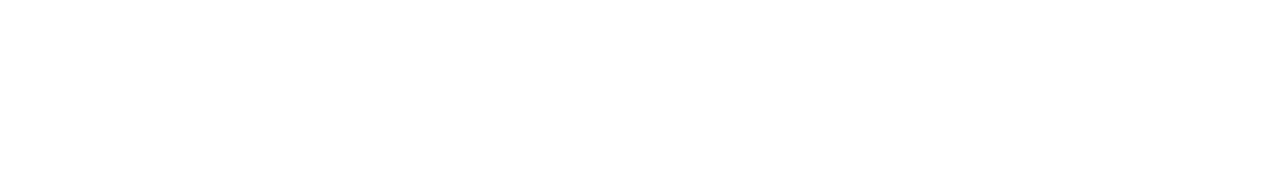
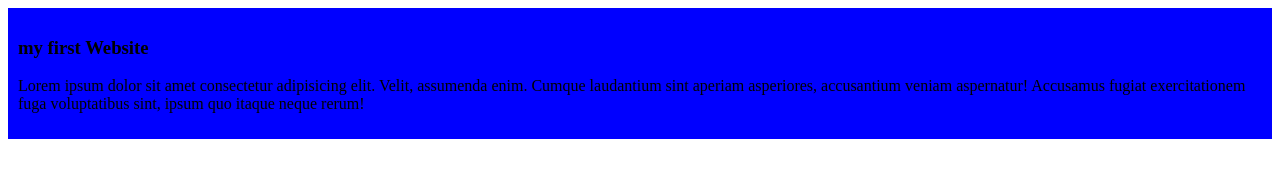
Before and after one commit to joy202411/my-simple-websit, a plain HTML site: page index.html in a window 1280 px wide. Drawn offline with Linux system fonts and the light colour scheme.

Commit message:
added the blog

```diff
--- a/index.html
+++ b/index.html
@@ -4,8 +4,17 @@
     <meta charset="UTF-8">
     <meta name="viewport" content="width=device-width, initial-scale=1.0">
     <title>My Simple Website</title>
+    <link rel="stylesheet" href="style/blog.css">
 </head>
 <body>
+    <div>
+        <h3>my first Website</h3>
+        <p>Lorem ipsum dolor sit amet consectetur adipisicing elit. Velit,
+             assumenda enim. Cumque laudantium sint aperiam asperiores, accusantium
+              veniam aspernatur! Accusamus fugiat
+             exercitationem fuga voluptatibus sint, ipsum
+              quo itaque neque rerum!</p>
+    </div>
 
 </body>
 </html>
--- /dev/null
+++ b/style/blog.css
@@ -0,0 +1,3 @@
+div{
+    background-color: blue;
+    padding: 10px;
```
